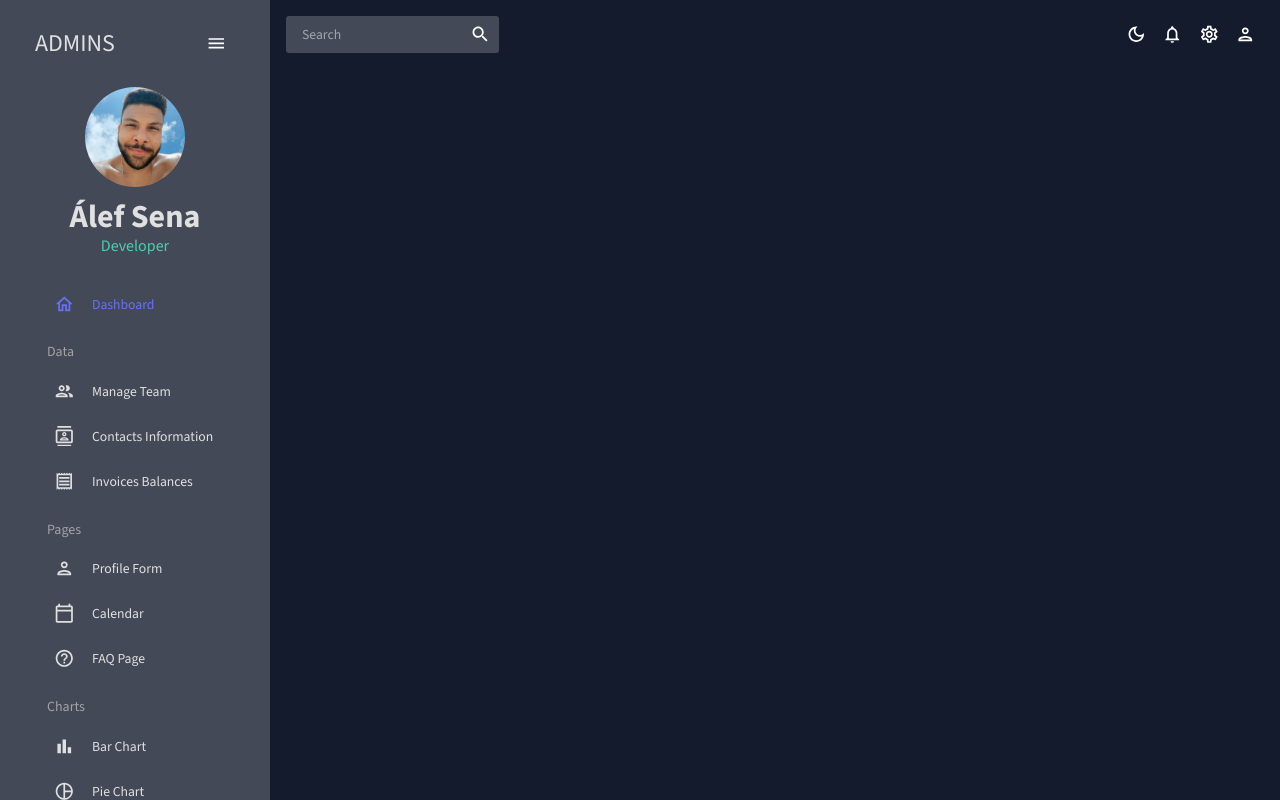
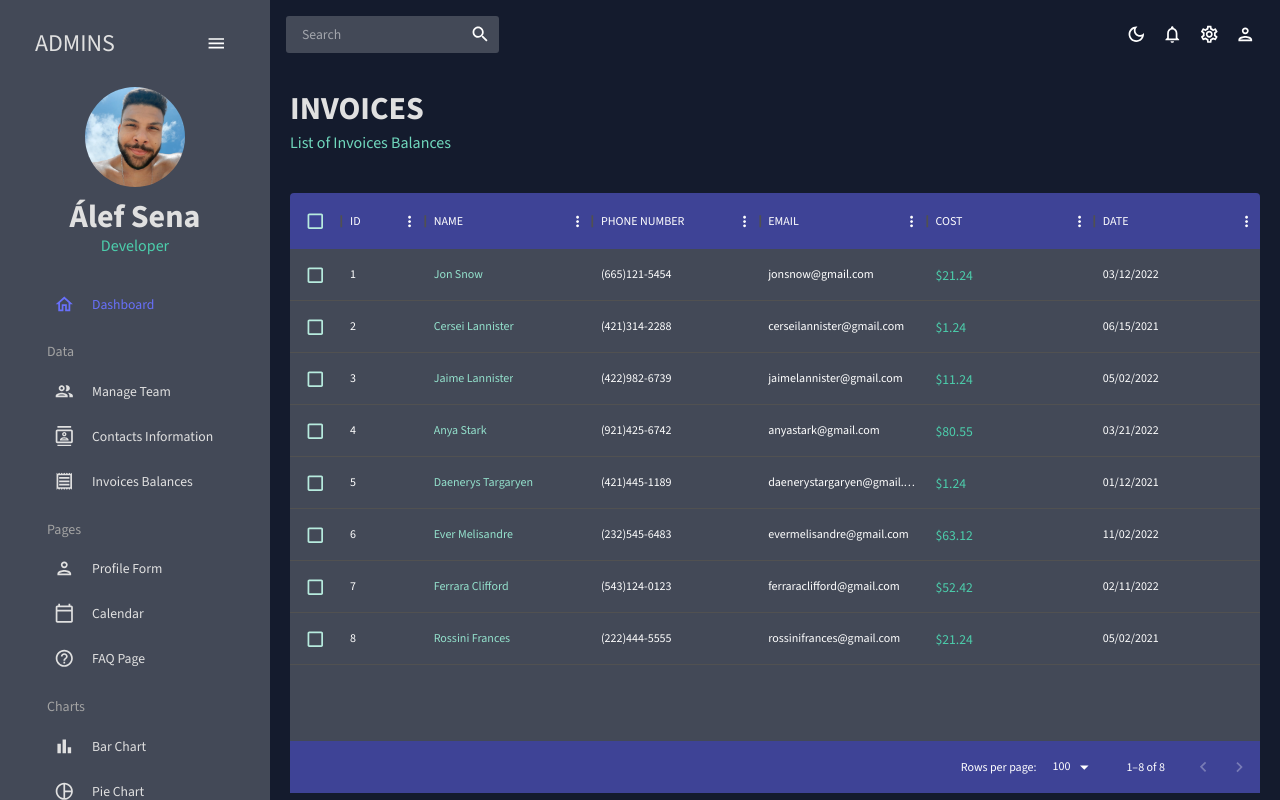
Before and after one commit to alef-sena/Studies.React.Dashboard.MaterialUI, a React (Create React App) app: page /invoices in a window 1280 px wide. Built offline with nearby package versions, Linux system fonts and the light colour scheme; a web font is replaced by a local one.

Commit message:
✨ add invoices page (#4)
Co-authored-by: alef-sena <alefs07@gmail.com>

```diff
--- a/src/App.js
+++ b/src/App.js
@@ -6,8 +6,8 @@
 import Dashboard from './scenes/dashboard';
 import { useState } from 'react';
 import Team from './scenes/team';
-// import Invoices from './scenes/invoices';
 import Contacts from './scenes/contacts';
+import Invoices from './scenes/invoices';
 // import Bar from './scenes/bar';
 // import Form from './scenes/form';
 // import Line from './scenes/line';
@@ -32,7 +32,7 @@
 							<Route path='/' element={<Dashboard />} />
 							<Route path='/team' element={<Team />} />
 							<Route path='/contacts' element={<Contacts />} />
-							{/* <Route path='/invoices' element={<Invoices />} /> */}
+							<Route path='/invoices' element={<Invoices />} />
 							{/* <Route path='/form' element={<Form />} /> */}
 							{/* <Route path='/bar' element={<Bar />} /> */}
 							{/* <Route path='/pie' element={<Pie />} /> */}
--- /dev/null
+++ b/src/scenes/invoices/index.jsx
@@ -0,0 +1,72 @@
+import { Box, Typography, useTheme } from '@mui/material';
+import { DataGrid } from '@mui/x-data-grid';
+import { tokens } from '../../theme';
+import { mockDataInvoices } from '../../data/mockData';
+import Header from '../../components/Header';
+
+const Invoices = () => {
+	const theme = useTheme();
+	const colors = tokens(theme.palette.mode);
+
+	const columns = [
+		{ field: 'id', headerName: 'ID', flex: 0.5 },
+		{ field: 'name', headerName: 'NAME', flex: 1, cellClassName: 'name-column--cell', },
+		{ field: 'phone', headerName: 'PHONE NUMBER', flex: 1, },
+		{ field: 'email', headerName: 'EMAIL', flex: 1, },
+		{ field: 'cost', headerName: 'COST', flex: 1, renderCell: (params) => (
+			<Typography color={colors.greenAccent[500]}>
+                ${params.row.cost}
+			</Typography>
+		)},
+		{ field: 'date', headerName: 'DATE', flex: 1, },
+	];
+
+	return (
+		<Box m='20px'>
+			<Header
+				title='INVOICES'
+				subtitle='List of Invoices Balances'
+			/>
+			<Box
+				m='40px 0 0 0'
+				height='75vh'
+				sx={{
+					'& .MuiDataGrid-root': {
+						border: 'none',
+					},
+					'& .MuiDataGrid-cell': {
+						borderBottom: 'none',
+					},
+					'& .name-column--cell': {
+						color: colors.greenAccent[300],
+					},
+					'& .MuiDataGrid-columnHeaders': {
+						backgroundColor: colors.blueAccent[700],
+						borderBottom: 'none',
+					},
+					'& .MuiDataGrid-virtualScroller': {
+						backgroundColor: colors.primary[400],
+					},
+					'& .MuiDataGrid-footerContainer': {
+						borderTop: 'none',
+						backgroundColor: colors.blueAccent[700],
+					},
+					'& .MuiCHeckbox-root': {
+						color: `${colors.greenAccent[200]} !important`,
+					},
+					'& .MuiCheckbox-root': {
+						color: `${colors.greenAccent[200]} !important`,
+					}
+				}}
+			>
+				<DataGrid
+					checkboxSelection
+					rows={mockDataInvoices}
+					columns={columns}
+				/>
+			</Box>
+		</Box>
+	);
+};
+
+export default Invoices;
```
